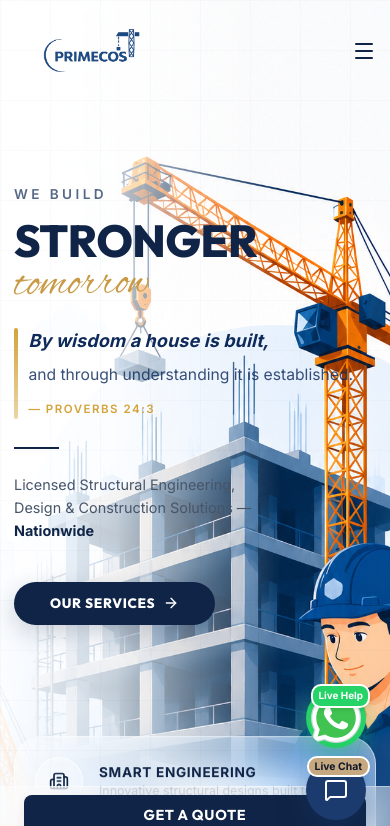
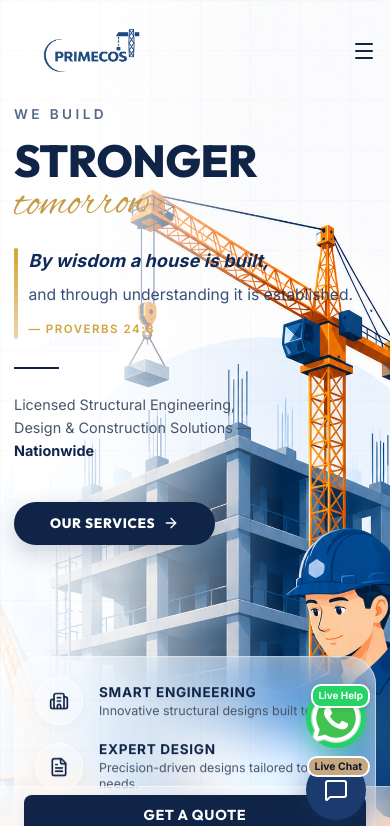
Before and after one commit to f2022266362-cpu/PrimeCost-Engineering-Service-, a React (Vite) app: page / in a window 390 px wide. Shown: the top 826 px of the page. Built offline with nearby package versions, Linux system fonts and the light colour scheme.

Commit message:
Pull mobile background image content up (object-position center 75%) to fill top space

```diff
--- a/src/index.css
+++ b/src/index.css
@@ -113,9 +113,9 @@ button, input, select, textarea {
   .hero-bg-mobile-img {
     display: block;
     object-fit: cover;
-    object-position: center top;
-    top: -60px;
-    height: calc(100% + 60px);
+    object-position: center 75%;
+    top: 0;
+    height: 100%;
   }
 }
 
--- a/src/styles/responsive.css
+++ b/src/styles/responsive.css
@@ -156,9 +156,9 @@ img {
 }
 
 @media (max-width: 576px) {
-  /* Position hero text comfortably below header while aligned nicely */
+  /* Clean top padding so image content fills top space right below navbar */
   .hero-section {
-    padding-top: 11.5rem !important;
+    padding-top: 6.5rem !important;
     padding-bottom: 3rem !important;
     min-height: 100svh !important;
   }
```
